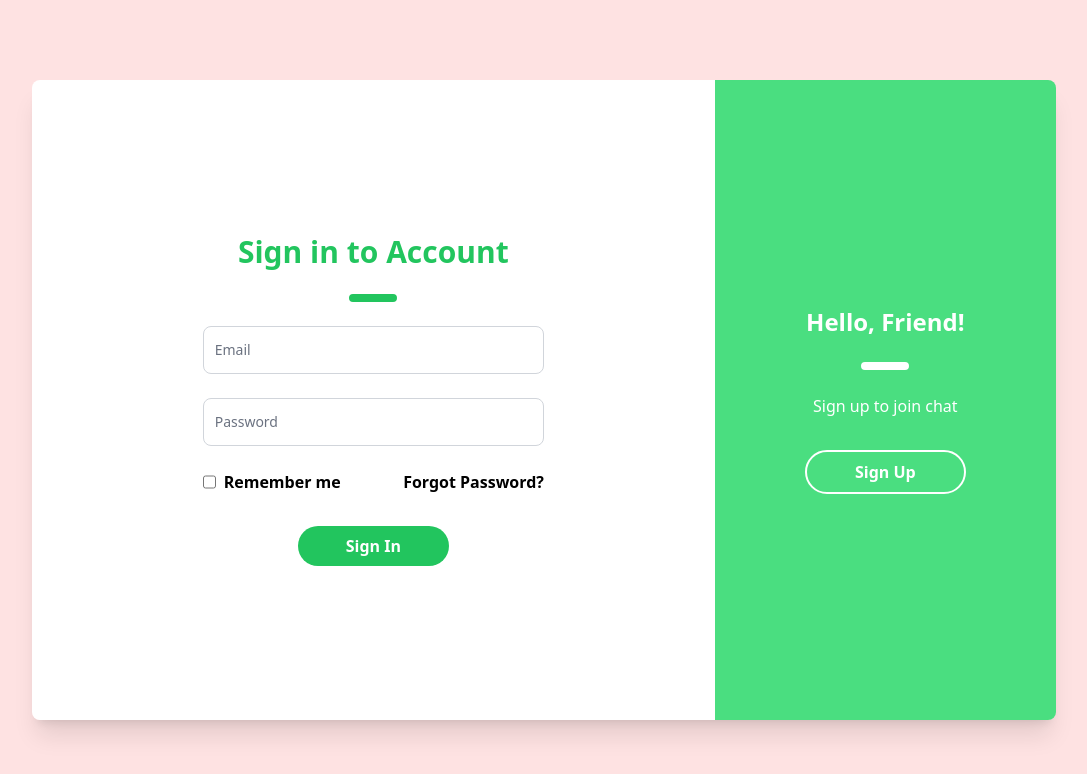
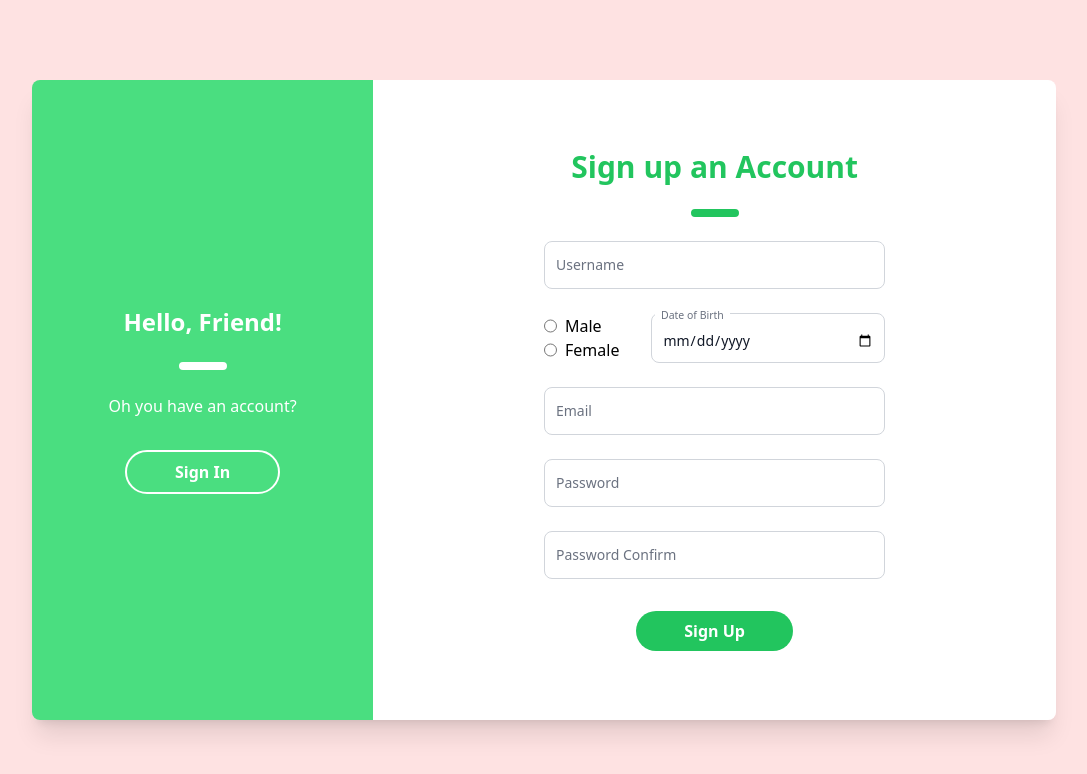
Before and after one commit to Dathvgl/react_tutorial_ts, a React (Vite) app: page / in a window 1280 px wide. Shown: the top 774 px of the page, without its empty margins (96-1183 px from the left). Built offline with nearby package versions, Linux system fonts and the light colour scheme.

Commit message:
useForm, zod and signUp

```diff
--- a/package.json
+++ b/package.json
@@ -9,8 +9,11 @@
     "preview": "vite preview"
   },
   "dependencies": {
+    "@hookform/resolvers": "^3.0.0",
     "react": "^18.2.0",
-    "react-dom": "^18.2.0"
+    "react-dom": "^18.2.0",
+    "react-hook-form": "^7.43.7",
+    "zod": "^3.21.4"
   },
   "devDependencies": {
     "@types/react": "^18.0.27",
--- a/src/main.tsx
+++ b/src/main.tsx
@@ -1,7 +1,10 @@
+// import { StrictMode } from "react";
 import ReactDOM from "react-dom/client";
 import App from "./App";
 import "./index.css";
 
 ReactDOM.createRoot(document.getElementById("root") as HTMLElement).render(
+  // <StrictMode>
   <App />
+  // </StrictMode>
 );
--- a/src/pages/screen/Screen.tsx
+++ b/src/pages/screen/Screen.tsx
@@ -1,9 +1,11 @@
 import SignInPage from "./login/SignIn";
+import SignUpPage from "./login/SignUp";
 
 function ScreenPage() {
   return (
     <>
-      <SignInPage />
+      {/* <SignInPage /> */}
+      <SignUpPage />
     </>
   );
 }
--- a/src/pages/screen/login/SignIn.tsx
+++ b/src/pages/screen/login/SignIn.tsx
@@ -1,30 +1,36 @@
-import { createRef, FormEvent, useRef } from "react";
-// import "";
-import LoginInputTSX from "./components/Input";
+import { zodResolver } from "@hookform/resolvers/zod";
+import { useForm } from "react-hook-form";
+import { z, ZodType } from "zod";
+import InputTSX from "./components/Input";
+
+type FormDataType = {
+  email: string;
+  password: string;
+  remember: boolean;
+};
 
 function SignInPage() {
-  const rememberRef = useRef<HTMLInputElement>(null);
-  const emailRef = createRef<HTMLInputElement>();
-  const passwordRef = createRef<HTMLInputElement>();
+  const scheme: ZodType<FormDataType> = z.object({
+    email: z.string().email(),
+    password: z.string().min(6),
+    remember: z.boolean(),
+  });
 
-  function onSubmit(event: FormEvent) {
-    event.preventDefault();
+  const {
+    register,
+    handleSubmit,
+    formState: { errors },
+  } = useForm<FormDataType>({ resolver: zodResolver(scheme) });
 
-    const email = emailRef.current?.value;
-    const password = passwordRef.current?.value;
+  function onSubmit(data: FormDataType) {
+    const email = data.email;
+    const password = data.password;
+    const remember = data.remember;
 
     const formData = new FormData();
-    formData.append("email", email ?? "");
-    formData.append("password", password ?? "");
-    formData.append("persistence", `${rememberRef.current?.checked ?? false}`);
-  }
-
-  function rememberMe(event: React.MouseEvent<HTMLElement>) {
-    event.preventDefault();
-
-    if (rememberRef.current != null) {
-      rememberRef.current.checked = !rememberRef.current.checked;
-    }
+    formData.append("email", email);
+    formData.append("password", password);
+    formData.append("remember", `${remember}`);
   }
 
   function signUp(event: React.MouseEvent<HTMLElement>) {
@@ -38,33 +44,44 @@ function SignInPage() {
   return (
     <>
       <div className="full-body bg-red-100 flex">
-        <div className="md:flex m-auto rounded-lg shadow-xl w-4/5 h-4/5 overflow-hidden">
-          <div className="w-full h-full md:w-2/3 bg-white center-flex">
+        <div className="md:flex m-auto rounded-lg shadow-xl w-4/5 md:h-4/5 overflow-hidden">
+          <div className="w-full h-full md:w-2/3 max-md:py-4 bg-white center-flex">
             <form
-              onSubmit={onSubmit}
+              onSubmit={handleSubmit(onSubmit)}
               className="w-4/5 md:w-2/3 lg:w-1/2 text-center"
             >
               <div className="text-green-500 font-bold text-3xl">
                 Sign in to Account
               </div>
               <hr className="w-12 border-4 border-green-500 rounded mx-auto my-6" />
-              <LoginInputTSX ref={emailRef} label="Email" />
+              <InputTSX<FormDataType>
+                name="email"
+                label="Email"
+                errors={errors}
+                register={register}
+              />
               <br />
-              <LoginInputTSX
-                ref={passwordRef}
+              <InputTSX<FormDataType>
+                name="password"
+                type="password"
                 label="Password"
-                type="password"
+                errors={errors}
+                register={register}
               />
               <br />
               <div className="md:flex justify-between font-bold">
                 <div className="hidden md:flex gap-2">
-                  <input ref={rememberRef} type="checkbox" name="" id="" />
-                  <div
-                    onClick={rememberMe}
+                  <input
+                    id="remember"
+                    type="checkbox"
+                    {...register("remember")}
+                  />
+                  <label
+                    htmlFor="remember"
                     className="cursor-default select-none"
                   >
                     Remember me
-                  </div>
+                  </label>
                 </div>
                 <a onClick={forgotPassword} href="">
                   Forgot Password?
@@ -73,7 +90,7 @@ function SignInPage() {
               <input
                 value="Sign In"
                 type="submit"
-                className="px-12 py-2 bg-green-500 text-white mt-8 rounded-3xl whitespace-nowrap font-bold"
+                className="px-12 py-2 bg-green-500 text-white mt-8 rounded-3xl whitespace-nowrap font-bold cursor-pointer"
               />
               <div className="md:hidden">
                 <br />
@@ -87,7 +104,7 @@ function SignInPage() {
             <div className="text-white text-center">
               <div className="text-2xl font-bold">Hello, Friend!</div>
               <hr className="w-12 border-4 border-white rounded mx-auto my-6" />
-              <div>Sign up to join chat</div>
+              <div>Sign up to join us</div>
               <button
                 onClick={signUp}
                 className="px-12 py-2 border-2 border-white mt-8 rounded-3xl whitespace-nowrap font-bold"
--- /dev/null
+++ b/src/pages/screen/login/SignUp.tsx
@@ -0,0 +1,178 @@
+import { zodResolver } from "@hookform/resolvers/zod";
+import { useForm } from "react-hook-form";
+import { z, ZodType } from "zod";
+import InputTSX from "./components/Input";
+
+type FormDataType = {
+  username: string;
+  gender: string;
+  birthday: string;
+  email: string;
+  password: string;
+  passwordConfirm: string;
+};
+
+function SignUpPage() {
+  const scheme: ZodType<FormDataType> = z
+    .object({
+      username: z.string().min(3),
+      gender: z.enum(["male", "female"]),
+      birthday: z.string(),
+      email: z.string().email(),
+      password: z.string().min(6),
+      passwordConfirm: z.string().min(6),
+    })
+    .refine((data) => data.password == data.passwordConfirm, {
+      path: ["passwordConfirm"],
+      message: "Password do not match",
+    })
+    .refine(
+      ({ birthday }) => {
+        const now = new Date();
+        const current = new Date(birthday);
+        return birthday != "" && now > current;
+      },
+      {
+        path: ["birthday"],
+        message: "Pick valid date of birth",
+      }
+    );
+
+  const {
+    register,
+    handleSubmit,
+    formState: { errors },
+  } = useForm<FormDataType>({ resolver: zodResolver(scheme) });
+
+  function onSubmit(data: FormDataType) {
+    const username = data.username;
+    const gender = data.gender;
+    const birthday = data.birthday;
+    const email = data.email;
+    const password = data.password;
+
+    const formData = new FormData();
+    formData.append("username", username);
+    formData.append("gender", gender);
+    formData.append("birthday", birthday);
+    formData.append("email", email);
+    formData.append("password", password);
+  }
+
+  function signIn(event: React.MouseEvent<HTMLElement>) {
+    event.preventDefault();
+  }
+
+  return (
+    <>
+      <div className="full-body bg-red-100 flex">
+        <div className="md:flex m-auto rounded-lg shadow-xl w-4/5 md:h-4/5 overflow-hidden">
+          <div className="max-md:hidden w-1/3 bg-green-400 center-flex">
+            <div className="text-white text-center">
+              <div className="text-2xl font-bold">Hello, Friend!</div>
+              <hr className="w-12 border-4 border-white rounded mx-auto my-6" />
+              <div>Oh you have an account?</div>
+              <button
+                onClick={signIn}
+                className="px-12 py-2 border-2 border-white mt-8 rounded-3xl whitespace-nowrap font-bold"
+              >
+                Sign In
+              </button>
+            </div>
+          </div>
+          <div className="w-full h-full md:w-2/3 max-md:py-4 bg-white center-flex">
+            <form
+              onSubmit={handleSubmit(onSubmit)}
+              className="w-4/5 md:w-2/3 lg:w-1/2 text-center"
+            >
+              <div className="text-green-500 font-bold text-3xl">
+                Sign up an Account
+              </div>
+              <hr className="w-12 border-4 border-green-500 rounded mx-auto my-6" />
+              <InputTSX
+                name="username"
+                label="Username"
+                errors={errors}
+                register={register}
+              />
+              <br />
+              <div className="flex justify-between items-center gap-8">
+                <div>
+                  <label htmlFor="gender-male" className="flex gap-2">
+                    <input
+                      type="radio"
+                      value="male"
+                      id="gender-male"
+                      className="pr-10"
+                      {...register("gender")}
+                    />
+                    Male
+                  </label>
+                  <label htmlFor="gender-female" className="flex gap-2">
+                    <input
+                      type="radio"
+                      value="female"
+                      id="gender-female"
+                      {...register("gender")}
+                    />
+                    Female
+                  </label>
+                  {errors.gender && (
+                    <div className="text-start text-red-500">
+                      {errors.gender?.message}
+                    </div>
+                  )}
+                </div>
+                <div className="flex-1">
+                  <InputTSX
+                    name="birthday"
+                    type="date"
+                    label="Date of Birth"
+                    errors={errors}
+                    register={register}
+                  />
+                </div>
+              </div>
+              <br />
+              <InputTSX
+                name="email"
+                label="Email"
+                errors={errors}
+                register={register}
+              />
+              <br />
+              <InputTSX
+                name="password"
+                type="password"
+                label="Password"
+                errors={errors}
+                register={register}
+              />
+              <br />
+              <InputTSX
+                name="passwordConfirm"
+                type="password"
+                label="Password Confirm"
+                errors={errors}
+                register={register}
+              />
+              <input
+                value="Sign Up"
+                type="submit"
+                className="px-12 py-2 bg-green-500 text-white mt-8 rounded-3xl whitespace-nowrap font-bold cursor-pointer"
+              />
+              <div className="md:hidden">
+                <br />
+                <a onClick={signIn} className="text-blue-500 font-bold" href="">
+                  Already have an account?
+                </a>
+              </div>
+            </form>
+          </div>
+        </div>
+      </div>
+    </>
+  );
+}
+
+export default SignUpPage;
--- a/src/pages/screen/login/components/Input.tsx
+++ b/src/pages/screen/login/components/Input.tsx
@@ -1,23 +1,31 @@
-import { forwardRef } from "react";
+import {
+  FieldErrors,
+  FieldValues,
+  Path,
+  RegisterOptions,
+  UseFormRegister,
+} from "react-hook-form";
 
-interface props {
+interface props<T extends FieldValues> {
   label: string;
-  name?: string;
+  name: Path<T>;
   type?: React.HTMLInputTypeAttribute;
+  options?: RegisterOptions<FieldValues, string>;
+  errors?: FieldErrors<T>;
+  register: UseFormRegister<T>;
 }
 
-type refType = React.LegacyRef<HTMLInputElement>;
-
-const InputTSX = forwardRef((props: props, ref: refType) => {
-  const { label, name, type } = props;
+function InputTSX<T extends FieldValues>(props: props<T>) {
+  const { label, name, type, options, errors, register } = props;
 
   return (
     <>
       <div className="relative">
         <input
+          {...register(name, options)}
           name={name}
-          ref={ref}
-          type={type ? type : "text"}
+          type={type ?? "text"}
+          autoComplete="off"
           className="block px-2.5 pb-2.5 pt-4 w-full text-sm text-gray-900 bg-transparent rounded-lg border border-gray-300 appearance-none dark:text-white dark:border-gray-600 dark:focus:border-blue-500 focus:outline-none focus:ring-0 focus:border-blue-600 peer"
           placeholder=" "
         />
@@ -25,8 +33,13 @@ const InputTSX = forwardRef((props: props, ref: refType) => {
           {label}
         </label>
       </div>
+      {errors && errors[name] && (
+        <div className="text-start text-red-500">
+          {errors[name]?.message?.toString()}
+        </div>
+      )}
     </>
   );
-});
+}
 
 export default InputTSX;
```
Also changed, not shown: 1 other file (tests, documents, lock files or other folders).
